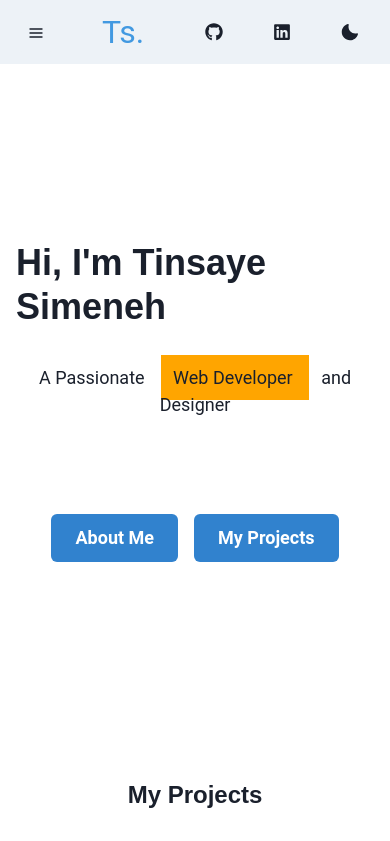
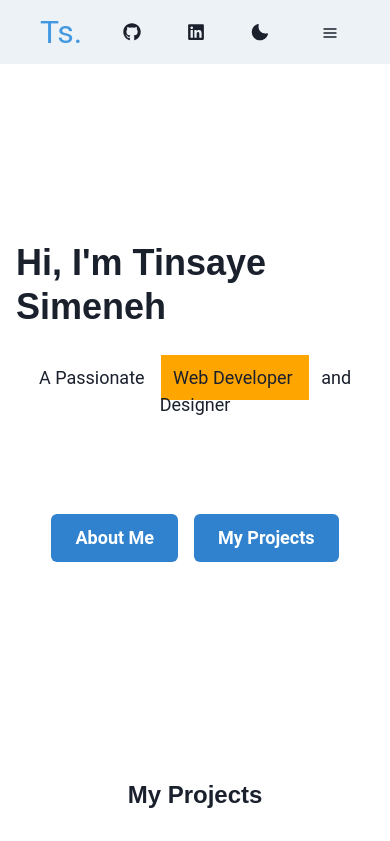
Before and after one commit to tinsaye-simeneh/portfolio, a Next.js app: page / in a window 390 px wide. Shown: the top 841 px of the page. Built offline with nearby package versions, Linux system fonts and the light colour scheme.

Commit message:
fix: mobile view

```diff
--- a/src/app/components/Navbar.tsx
+++ b/src/app/components/Navbar.tsx
@@ -63,15 +63,8 @@ const Navbar = () => {
 
   return (
     <>
-      <Box bg={bgColor} px={4}>
+      <Box bg={bgColor} px={10}>
         <Flex h={16} alignItems={"center"} justifyContent={"space-between"}>
-          <IconButton
-            size={"md"}
-            icon={isOpen ? <CloseIcon /> : <HamburgerIcon />}
-            aria-label={"Open Menu"}
-            display={{ md: "none" }}
-            onClick={isOpen ? onClose : onOpen}
-          />
           <HStack spacing={8} alignItems={"center"}>
             <Box fontSize={"2rem"} color={"blue.400"}>
               Ts.
@@ -89,7 +82,7 @@ const Navbar = () => {
             </HStack>
           </HStack>
           <Flex alignItems={"center"}>
-            <HStack spacing={5}>
+            <HStack spacing={4}>
               <IconButton
                 as="a"
                 href="https://github.com/your-github-username"
@@ -120,6 +113,13 @@ const Navbar = () => {
               />
             </HStack>
           </Flex>
+          <IconButton
+            size={"md"}
+            icon={isOpen ? <CloseIcon /> : <HamburgerIcon />}
+            aria-label={"Open Menu"}
+            display={{ md: "none" }}
+            onClick={isOpen ? onClose : onOpen}
+          />
         </Flex>
 
         {isOpen && (
```
